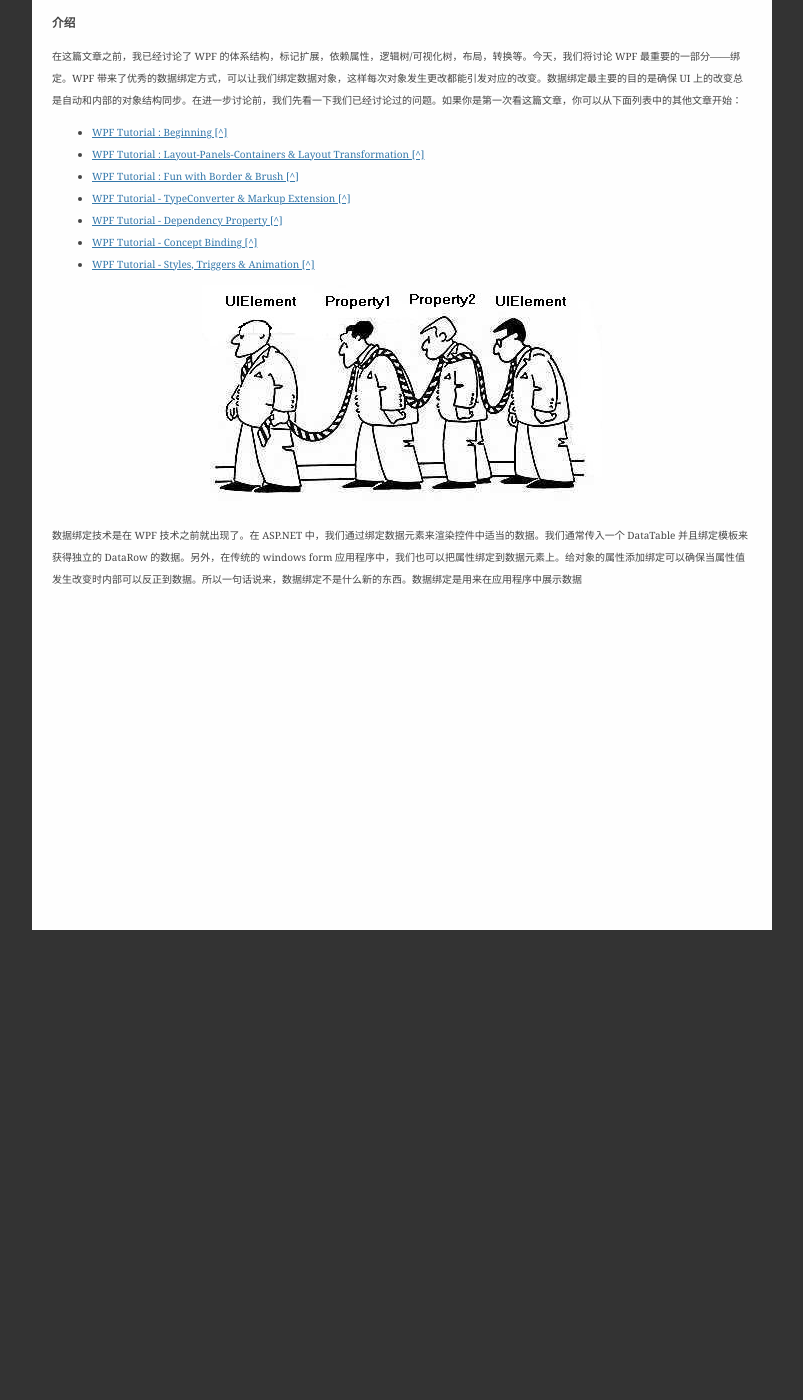
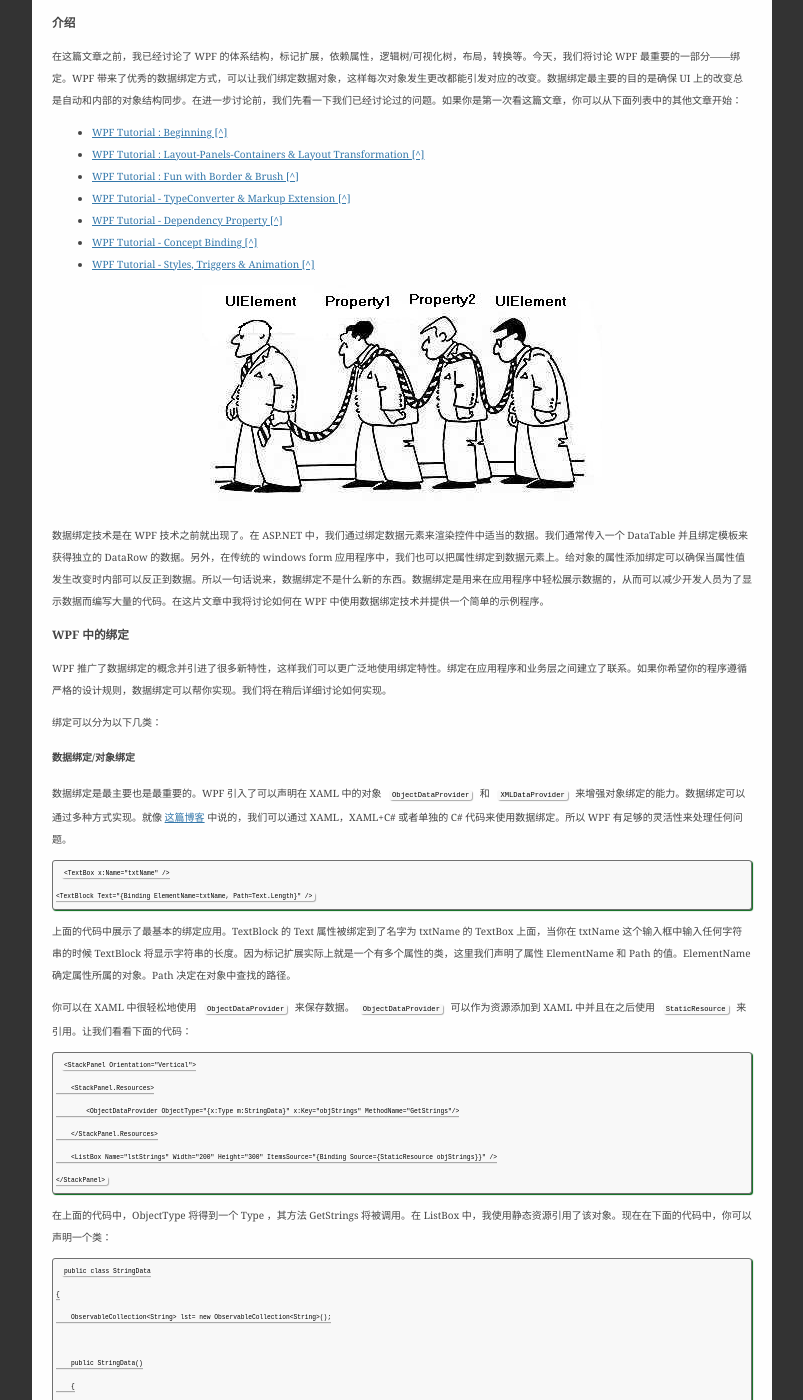
Before and after one commit to osrpt/osrpt.github.com, a Jekyll site: the page built from _posts/2014-04-24-WPF-Tutorial-Concept-Binding.md, in a window 1280 px wide and 1400 px high, scrolled down 426 px. Shown: the whole window, without its empty margins (238-1041 px from the left). Built offline with Jekyll 4.4.1, drawn with Linux system fonts in a browser that asks for light colours; Markdown is read by kramdown in place of the engine named in the settings; some of the changed text lies outside the part shown.

Commit message:
添加部分翻译

```diff
--- a/_posts/2014-04-24-WPF-Tutorial-Concept-Binding.md
+++ b/_posts/2014-04-24-WPF-Tutorial-Concept-Binding.md
@@ -5,17 +5,17 @@ title: WPF教程（六）：概念绑定
 
 ###目录
 
-+ 介绍
-+ WPF 中的绑定
-    * 数据绑定/对象绑定
+* 介绍
+* WPF 中的绑定
+    + 数据绑定/对象绑定
         - 为什么使用 ObservableCollection
-    * XML 绑定
-+ DataContext 的重点
-+ 绑定成员
-+ 后台代码中的绑定
-+ 命令绑定
-+ 多重绑定
-+ 总结
+    + XML 绑定
+* DataContext 的重点
+* 绑定成员
+* 后台代码中的绑定
+* 命令绑定
+* 多重绑定
+* 总结
 
 ###介绍
 
@@ -31,4 +31,54 @@ title: WPF教程（六）：概念绑定
 
 ![binding.jpg](/images/post/wpf6/binding.jpg)
 
-数据绑定技术是在 WPF 技术之前就出现了。在 ASP.NET 中，我们通过绑定数据元素来渲染控件中适当的数据。我们通常传入一个 DataTable 并且绑定模板来获得独立的 DataRow 的数据。另外，在传统的 windows form 应用程序中，我们也可以把属性绑定到数据元素上。给对象的属性添加绑定可以确保当属性值发生改变时内部可以反正到数据。所以一句话说来，数据绑定不是什么新的东西。数据绑定是用来在应用程序中展示数据
+数据绑定技术是在 WPF 技术之前就出现了。在 ASP.NET 中，我们通过绑定数据元素来渲染控件中适当的数据。我们通常传入一个 DataTable 并且绑定模板来获得独立的 DataRow 的数据。另外，在传统的 windows form 应用程序中，我们也可以把属性绑定到数据元素上。给对象的属性添加绑定可以确保当属性值发生改变时内部可以反正到数据。所以一句话说来，数据绑定不是什么新的东西。数据绑定是用来在应用程序中轻松展示数据的，从而可以减少开发人员为了显示数据而编写大量的代码。在这片文章中我将讨论如何在 WPF 中使用数据绑定技术并提供一个简单的示例程序。
+
+###WPF 中的绑定
+
+WPF 推广了数据绑定的概念并引进了很多新特性，这样我们可以更广泛地使用绑定特性。绑定在应用程序和业务层之间建立了联系。如果你希望你的程序遵循严格的设计规则，数据绑定可以帮你实现。我们将在稍后详细讨论如何实现。
+
+绑定可以分为以下几类：
+
+####数据绑定/对象绑定
+
+数据绑定是最主要也是最重要的。WPF 引入了可以声明在 XAML 中的对象 `ObjectDataProvider` 和 `XMLDataProvider` 来增强对象绑定的能力。数据绑定可以通过多种方式实现。就像 [这篇博客](http://coredotnet.blogspot.com/2006/05/wpf-data-binding-tutorial.html) 中说的，我们可以通过 XAML，XAML+C# 或者单独的 C# 代码来使用数据绑定。所以 WPF 有足够的灵活性来处理任何问题。
+
+    <TextBox x:Name="txtName" />
+    <TextBlock Text="{Binding ElementName=txtName, Path=Text.Length}" />
+
+上面的代码中展示了最基本的绑定应用。TextBlock 的 Text 属性被绑定到了名字为 txtName 的 TextBox 上面，当你在 txtName 这个输入框中输入任何字符串的时候 TextBlock 将显示字符串的长度。因为标记扩展实际上就是一个有多个属性的类，这里我们声明了属性  ElementName 和 Path 的值。ElementName 确定属性所属的对象。Path 决定在对象中查找的路径。
+
+你可以在 XAML 中很轻松地使用 `ObjectDataProvider` 来保存数据。`ObjectDataProvider` 可以作为资源添加到 XAML 中并且在之后使用 `StaticResource` 来引用。让我们看看下面的代码：
+
+    <StackPanel Orientation="Vertical">
+        <StackPanel.Resources>
+            <ObjectDataProvider ObjectType="{x:Type m:StringData}" x:Key="objStrings" MethodName="GetStrings"/>
+        </StackPanel.Resources>
+        <ListBox Name="lstStrings" Width="200" Height="300" ItemsSource="{Binding Source={StaticResource objStrings}}" />
+    </StackPanel>
+
+在上面的代码中，ObjectType 将得到一个 Type ，其方法 GetStrings 将被调用。在 ListBox 中，我使用静态资源引用了该对象。现在在下面的代码中，你可以声明一个类：
+
+    public class StringData
+    {
+        ObservableCollection<String> lst= new ObservableCollection<String>();
+
+        public StringData()
+        {
+            lst.Add("Abhishek");
+            lst.Add("Abhijit");
+            lst.Add("Kunal");
+            lst.Add("Sheo");
+        }
+
+        public ObservableCollection<String> GetStrings()
+        {
+            return lst;
+        }
+    }
+
+这样你就可以看到列表将被这些字符串填充。
+
+**为什么是 ObservableCollection ? 什么又是 INotifyPropertyChanged ， INotifyCollectionChanged ? **
+
+在上面的代码中，我使用了 ObservableCollection 。这很重要。ObservableCollection 在新的列表项插入时将自动发送通知。这里即是通知 ListBox 更新列表。加入你放一个按钮用来给 ObservableCollection 插入数据，绑定将自动被通知从而更新集合。你不需要手动地在列表中插入同样的值。WPF 绑定通常需要当值修改的时候被通知。接口 `INotifyPropertyChanged` 和 `INotifyCollectionChanged` 被用来更新绑定了数据的 UI 元素。
```
